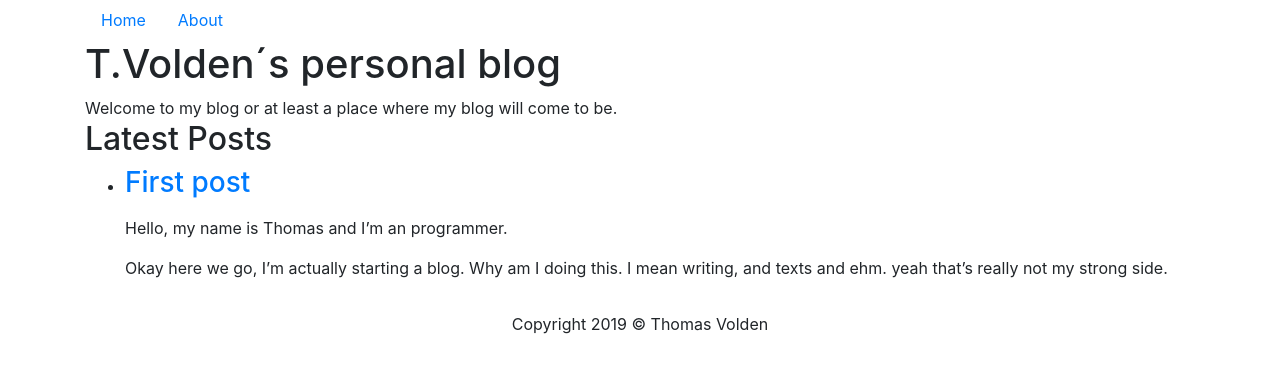
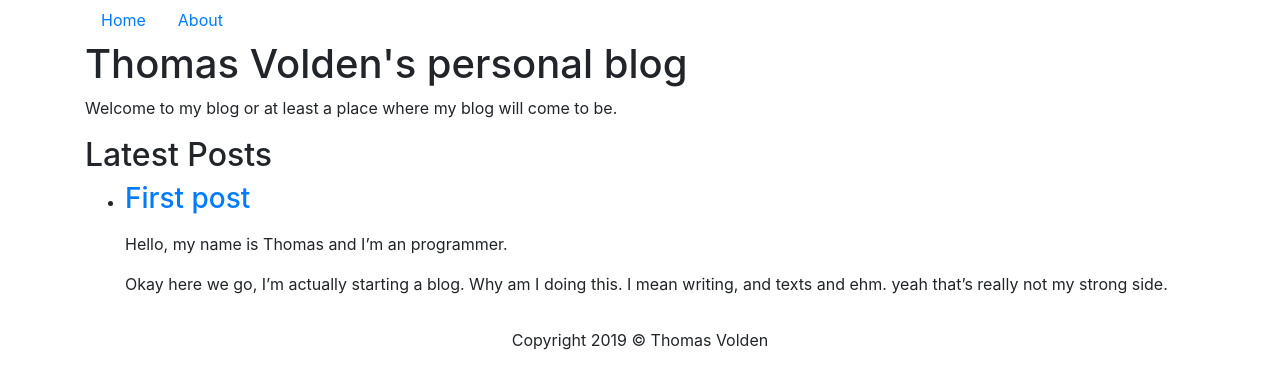
Before and after one commit to TVolden/TVolden.github.io, a Jekyll site: the page built from index.html, in a window 1280 px wide. Shown: the top 389 px of the page. Built offline with Jekyll 4.4.1, drawn with Linux system fonts in a browser that asks for light colours.

Commit message:
Update index.html

```diff
--- a/index.html
+++ b/index.html
@@ -2,9 +2,9 @@
 layout: default
 title: Home
 ---
-<h1>T.Volden´s personal blog</h1>
+<h1>Thomas Volden's personal blog</h1>
 
-Welcome to my blog or at least a place where my blog will come to be.
+<p>Welcome to my blog or at least a place where my blog will come to be.</p>
 
 <h2>Latest Posts</h2>
 
```
